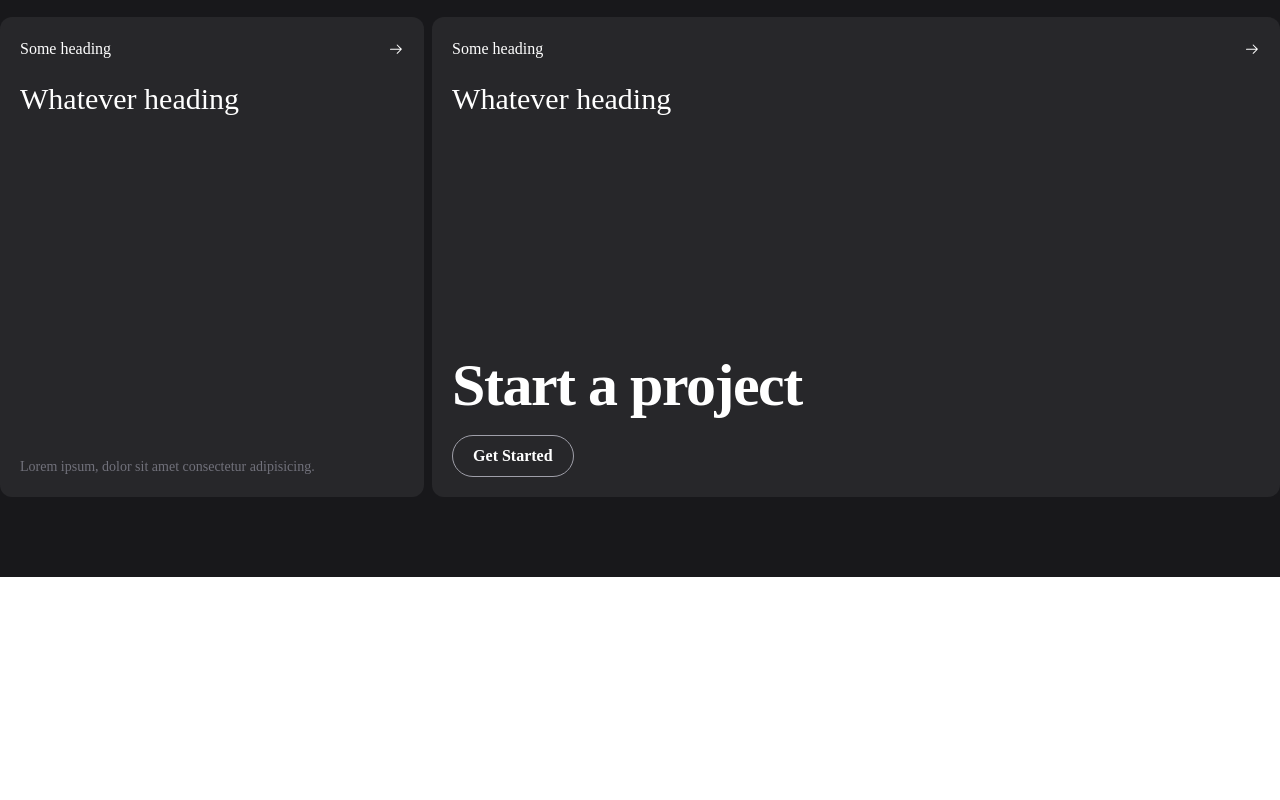
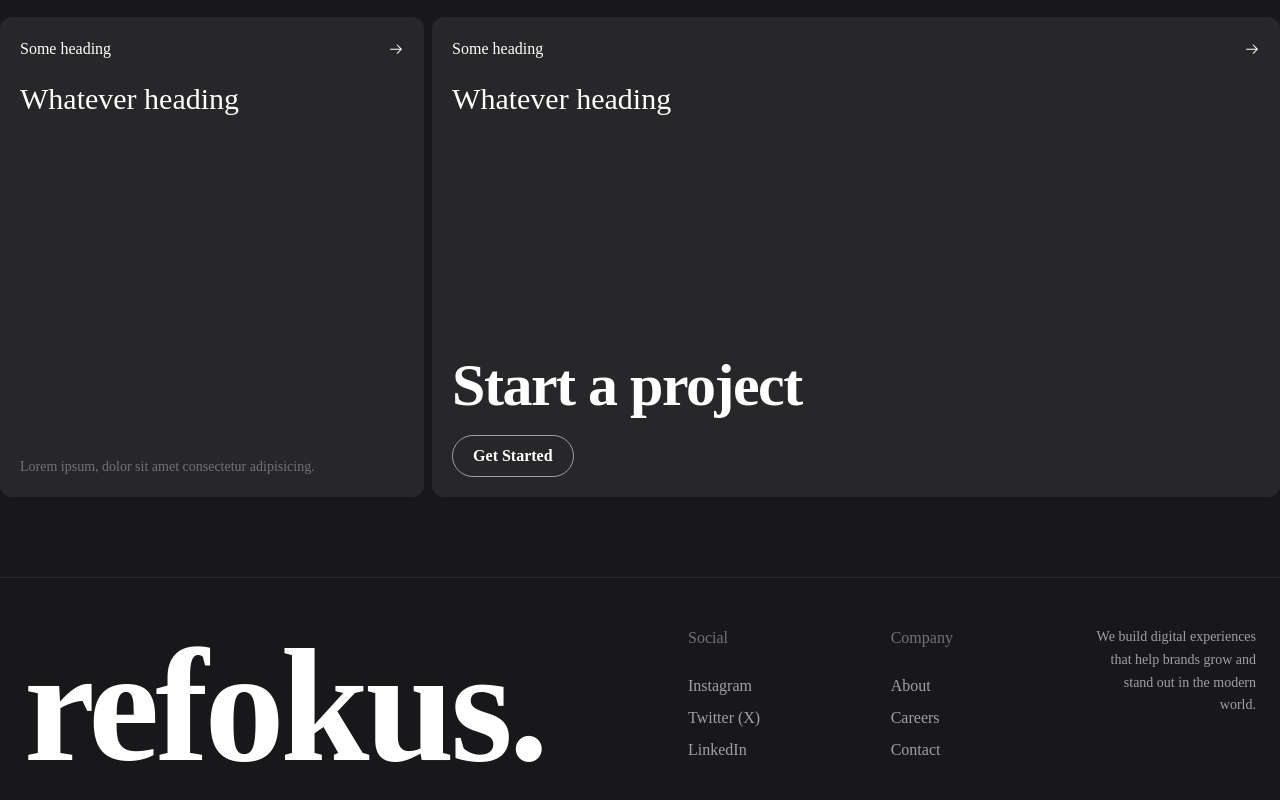
Before and after one commit to Om101101/REFOCUS-CLONE, a React (Vite) app: page / in a window 1280 px wide. Shown: the part 2478-3278 px from the top of the page. Before the commit the page ends 3055 px from the top, so only its background shows below. Built offline with nearby package versions, Linux system fonts and the light colour scheme.

Commit message:
feat: add Footer component and integrate LocomotiveScroll for enhanced scrolling effects

```diff
--- a/package.json
+++ b/package.json
@@ -11,6 +11,7 @@
   },
   "dependencies": {
     "@tailwindcss/vite": "^4.2.1",
+    "locomotive-scroll": "^5.0.1",
     "react": "^19.2.0",
     "react-dom": "^19.2.0",
     "react-icons": "^5.6.0"
--- a/src/App.jsx
+++ b/src/App.jsx
@@ -5,8 +5,13 @@ import Stripes from "./components/Stripes";
 import Products from "./components/Products";
 import Maruees from "./components/Maruees";
 import Cards from './components/Cards';
+import Footer from './components/Footer';
+import LocomotiveScroll from 'locomotive-scroll';
+
+
 
 function App() {
+  const scroll = new LocomotiveScroll();
   return (
     <div className="bg-zinc-900 w-full font-['satoshi'] min-h-screen text-white">
       <Navbar />
@@ -15,6 +20,7 @@ function App() {
       <Products />
       <Maruees />
       <Cards />
+      <Footer/>
     </div>
   );
 }
--- /dev/null
+++ b/src/components/Footer.jsx
@@ -0,0 +1,57 @@
+import React from "react";
+
+function Footer() {
+  return (
+    <div className="w-full border-t border-zinc-800">
+      <div className="max-w-screen-xl mx-auto px-6 py-12 flex flex-col md:flex-row gap-12 md:gap-24">
+        {/* Left Side */}
+        <div className="md:basis-1/2">
+          <h1 className="text-6xl md:text-8xl lg:text-[10rem] font-semibold leading-none tracking-tight">
+            refokus.
+          </h1>
+        </div>
+
+        {/* Right Side */}
+        <div className="md:basis-1/2 flex flex-col sm:flex-row gap-10">
+          {/* Social */}
+          <div className="sm:basis-1/3">
+            <h4 className="mb-6 text-zinc-500 capitalize">Social</h4>
+            {["Instagram", "Twitter (X)", "LinkedIn"].map((item, index) => (
+              <a
+                key={index}
+                href="#"
+                className="block mt-2 text-zinc-400 hover:text-white transition capitalize"
+              >
+                {item}
+              </a>
+            ))}
+          </div>
+
+          {/* Company */}
+          <div className="sm:basis-1/3">
+            <h4 className="mb-6 text-zinc-500 capitalize">Company</h4>
+            {["About", "Careers", "Contact"].map((item, index) => (
+              <a
+                key={index}
+                href="#"
+                className="block mt-2 text-zinc-400 hover:text-white transition capitalize"
+              >
+                {item}
+              </a>
+            ))}
+          </div>
+
+          {/* Info */}
+          <div className="sm:basis-1/3 sm:text-right">
+            <p className="text-zinc-400 text-sm leading-relaxed">
+              We build digital experiences that help brands grow and stand out
+              in the modern world.
+            </p>
+          </div>
+        </div>
+      </div>
+    </div>
+  );
+}
+
+export default Footer;
```
Also changed, not shown: 1 other file (tests, documents, lock files or other folders).
